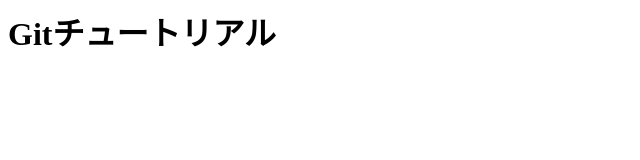
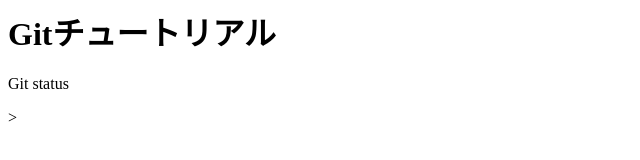
Before and after one commit to tmt-m/git_tutorial, a plain HTML site: page index.html in a window 1280 px wide. Shown: the full height of the page, 0-640 px from the left. Drawn offline with Linux system fonts and the light colour scheme.

Commit message:
git status コマンドを追記

```diff
--- a/index.html
+++ b/index.html
@@ -1 +1,2 @@
 <h1>Gitチュートリアル</h1>
+<p>Git status</p>>
```
